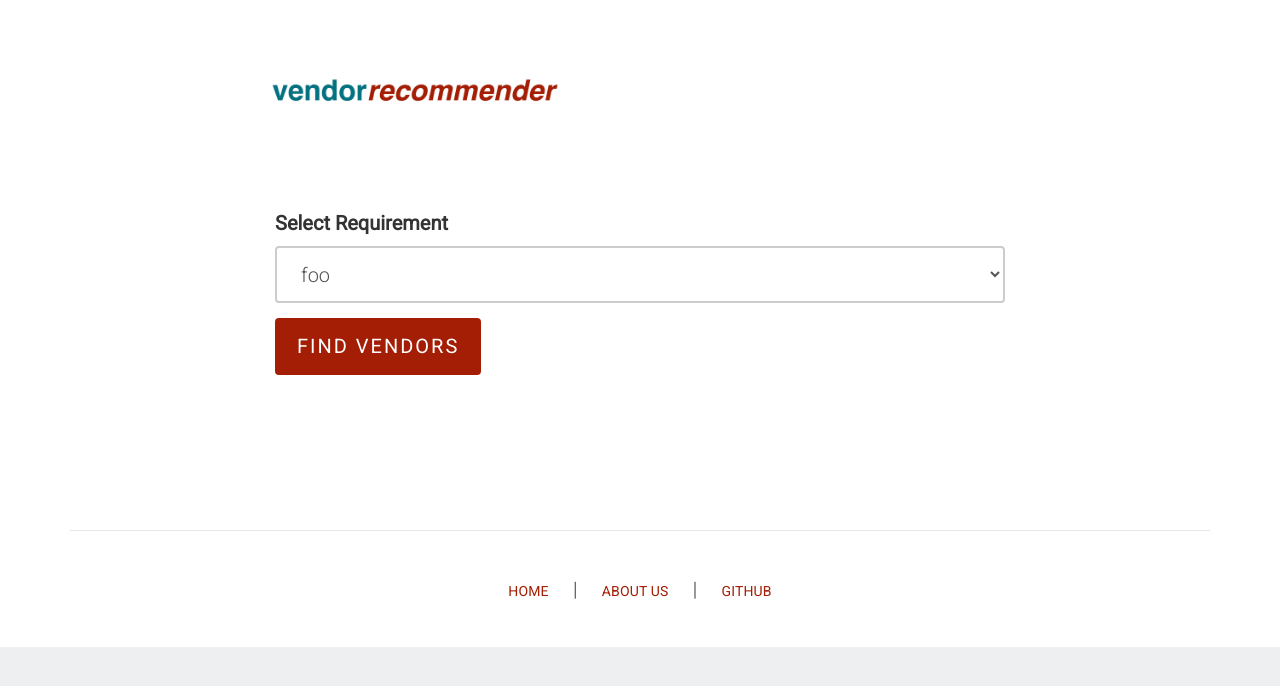
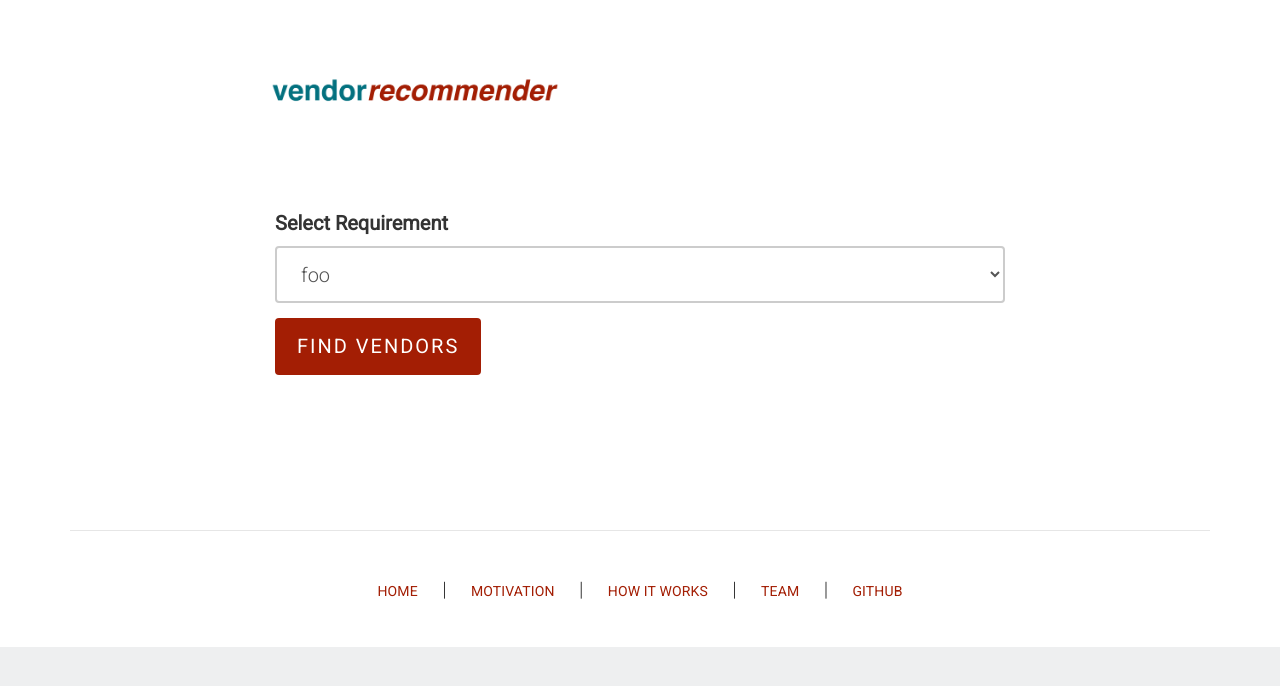
Before and after one commit to anachlas/w210_vendor_recommendor, a Flask app: page /demo in a window 1280 px wide. Shown: the top 686 px of the page. Run offline with Flask 2, Linux system fonts and the light colour scheme; some libraries are stand-ins or nearby versions.

Commit message:
Update demo links

```diff
--- a/templates/demo.html
+++ b/templates/demo.html
@@ -70,7 +70,9 @@
 					<div class="col-md-12 text-center ">
 						<div class="footer-widget border">
 							<small><a href="index.html">Home</a></small> &nbsp &nbsp | &nbsp &nbsp
-							<small><a href="index.html#5">About Us</a></small> &nbsp &nbsp | &nbsp &nbsp
+							<small><a href="index.html#problem">Motivation</a></small> &nbsp &nbsp | &nbsp &nbsp
+							<small><a href="index.html#how">How it works</a></small> &nbsp &nbsp | &nbsp &nbsp
+							<small><a href="index.html#team">Team</a></small> &nbsp &nbsp | &nbsp &nbsp
 							<small><a href="https://github.com/anachlas/w210_vendor_recommendor">GitHub</a></small>
 						</div>
 					</div>
```
Also changed, not shown: templates/results.html (+5 -4 lines), static/index.html (line endings or trailing spaces).
